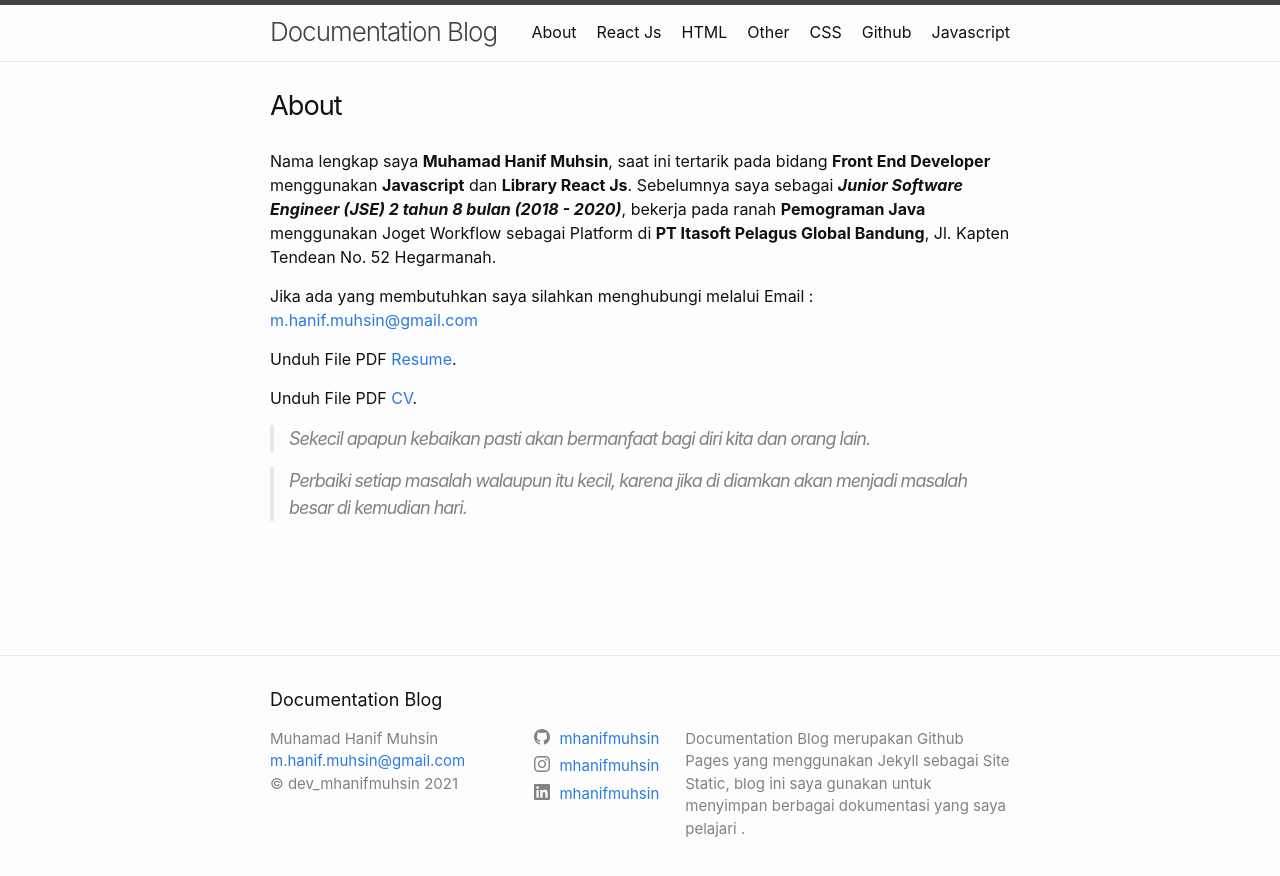
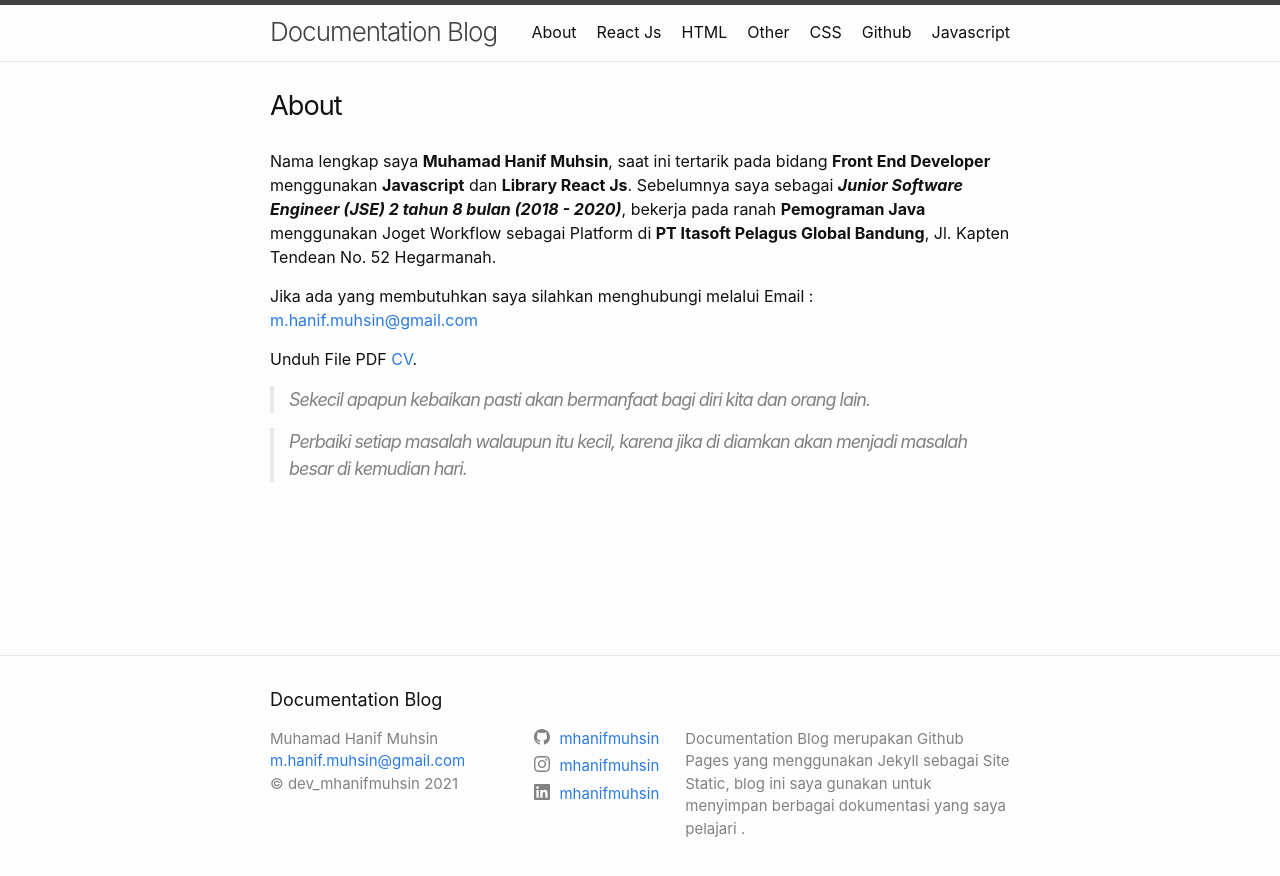
Before and after one commit to mhanifmuhsin/m-docs, a Jekyll site: the page built from about.markdown, in a window 1280 px wide. Shown: the top 876 px of the page. Built offline with Jekyll 4.4.1, drawn with Linux system fonts in a browser that asks for light colours.

Commit message:
update about

```diff
--- a/about.markdown
+++ b/about.markdown
@@ -8,8 +8,6 @@ Nama lengkap saya **Muhamad Hanif Muhsin**, saat ini tertarik pada bidang **Fron
 
 Jika ada yang membutuhkan saya silahkan menghubungi melalui Email : <m.hanif.muhsin@gmail.com>
 
-Unduh File PDF [Resume](https://drive.google.com/file/d/164Ui_Qy0zIHBGBLwYlmteRj6Q4KyctjK/view?usp=sharing).
-
 Unduh File PDF [CV](https://drive.google.com/file/d/164Ui_Qy0zIHBGBLwYlmteRj6Q4KyctjK/view?usp=sharing).
 
 >Sekecil apapun kebaikan pasti akan bermanfaat bagi diri kita dan orang lain.
```
